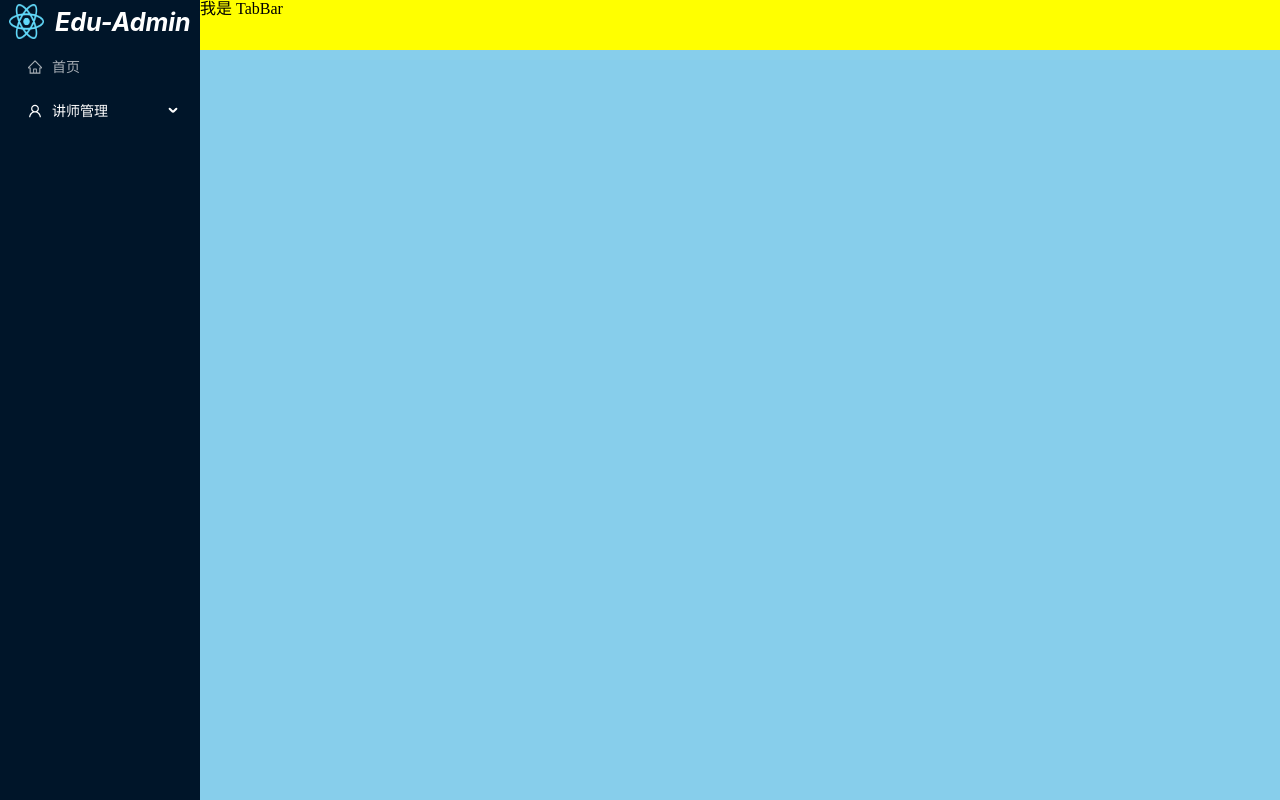
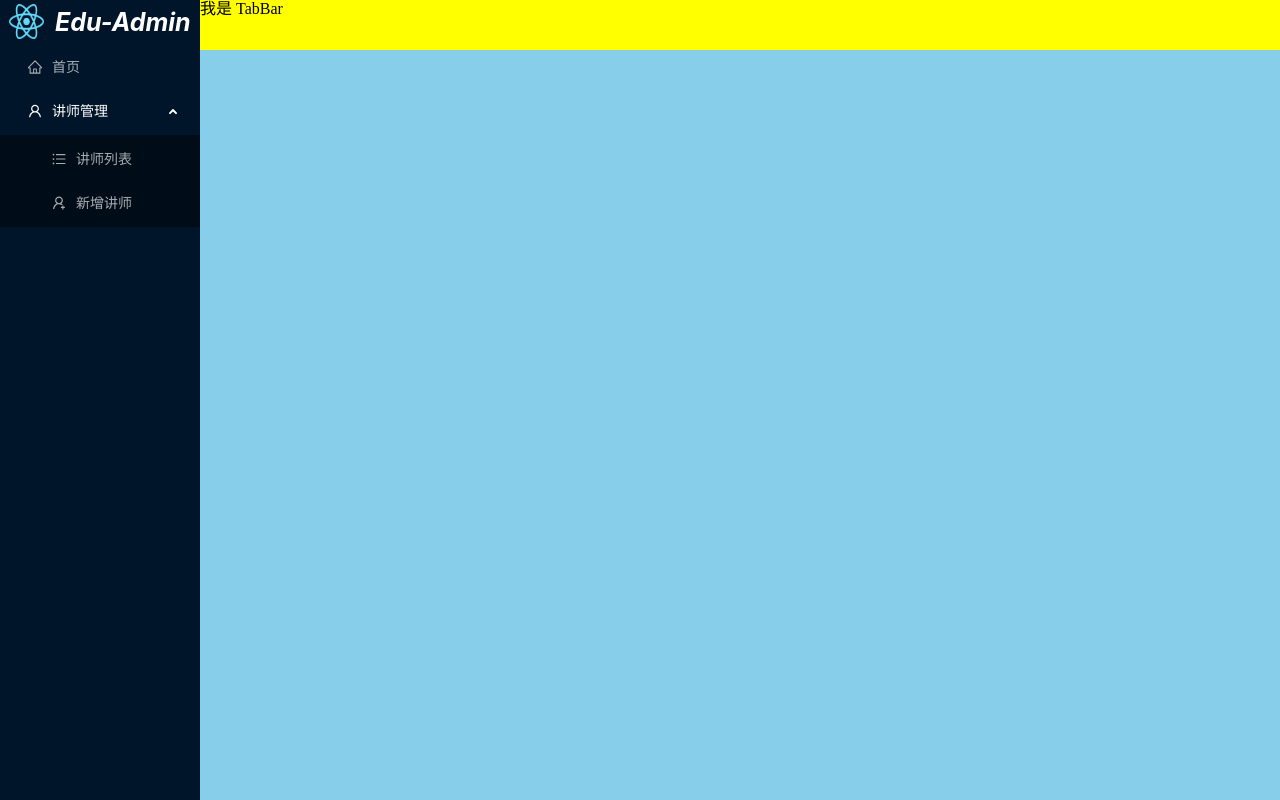
Before and after one commit to yuunik/edu-admin, a React (Vite) app: page /teacher in a window 1280 px wide. Built offline with nearby package versions, Linux system fonts and the light colour scheme; no server answers.

Commit message:
style: layout - 修复菜单栏点击 bug

```diff
--- a/src/layout/components/EduMenu/index.tsx
+++ b/src/layout/components/EduMenu/index.tsx
@@ -68,10 +68,17 @@ const EduMenu = () => {
   const location = useLocation()
 
   // 当前选中的菜单项 key 数组
-  const [current] = useState(location.pathname)
+  const [current, setCurrent] = useState<string>(location.pathname)
 
+  // 当前展开项 key 数组
+  let currentOpenKeys: string[] = []
+  if (current.indexOf('/') === current.lastIndexOf('/')) {
+    currentOpenKeys.push(current)
+  } else {
+    currentOpenKeys = [current.substring(0, current.lastIndexOf('/')), current]
+  }
   // 当前展开项
-  // const [openKeys, setOpenKeys] = useState<string[]>([])
+  const [openKeys] = useState<string[]>(currentOpenKeys)
 
   // 菜单数据
   const [menuItemList] = useState<MenuItem[]>(getMenuItemList(routes))
@@ -81,15 +88,11 @@ const EduMenu = () => {
 
   // 菜单点击事件
   const onMenuClick = ({ key }: { key: string }) => {
+    // 记录当前选中项
+    setCurrent(key)
     // 二级路由跳转
     navigate(key)
   }
-
-  // subMenu 展开/关闭的回调
-  // const onMenuOpenChange = (currentOpenKeys: string[]) => {
-  //   // 展开项更新
-  //   setOpenKeys(currentOpenKeys)
-  // }
 
   return (
     <Menu
@@ -97,6 +100,7 @@ const EduMenu = () => {
       onClick={onMenuClick}
       style={{ width: '100%' }}
       mode="inline"
+      defaultOpenKeys={openKeys}
       selectedKeys={[current]}
       items={menuItemList}
     />
--- a/src/store/modules/user.tsx
+++ b/src/store/modules/user.tsx
@@ -23,7 +23,6 @@ const userStore = createSlice({
     // 保存用户信息
     setUserInfo(state, action) {
       state.userInfo = action.payload
-      console.log('-------- setUserInfo ----------', action)
     },
   },
 })
```
